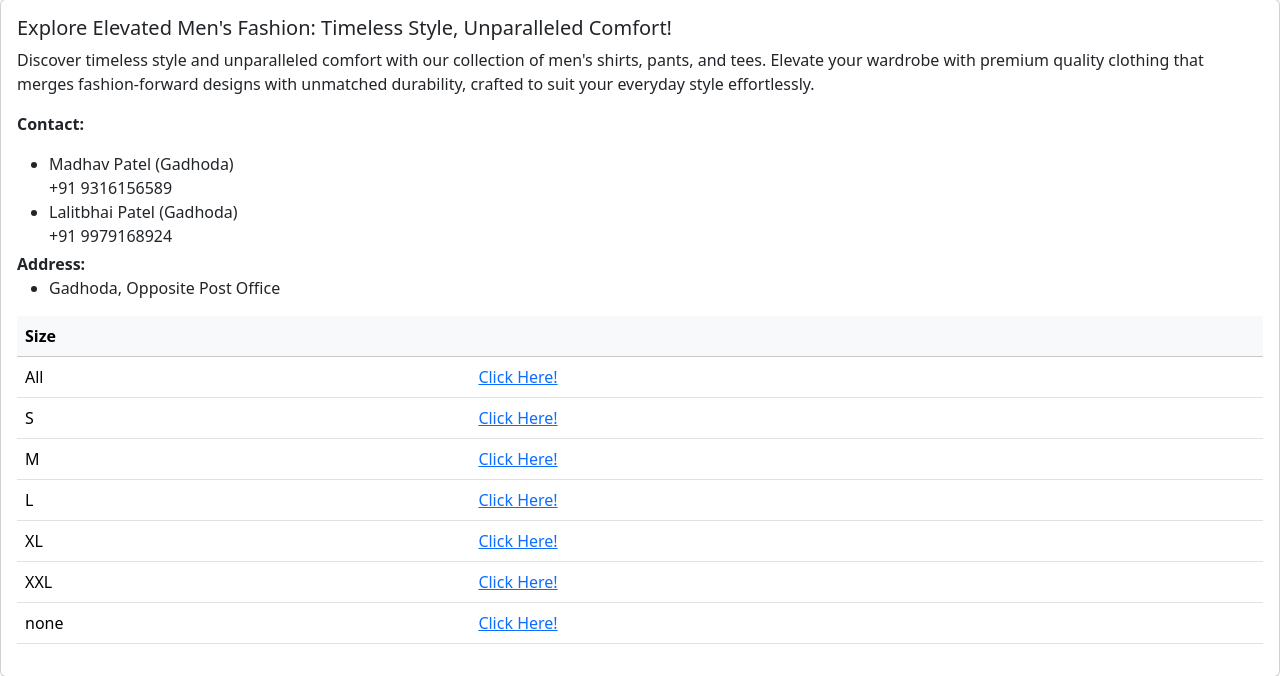
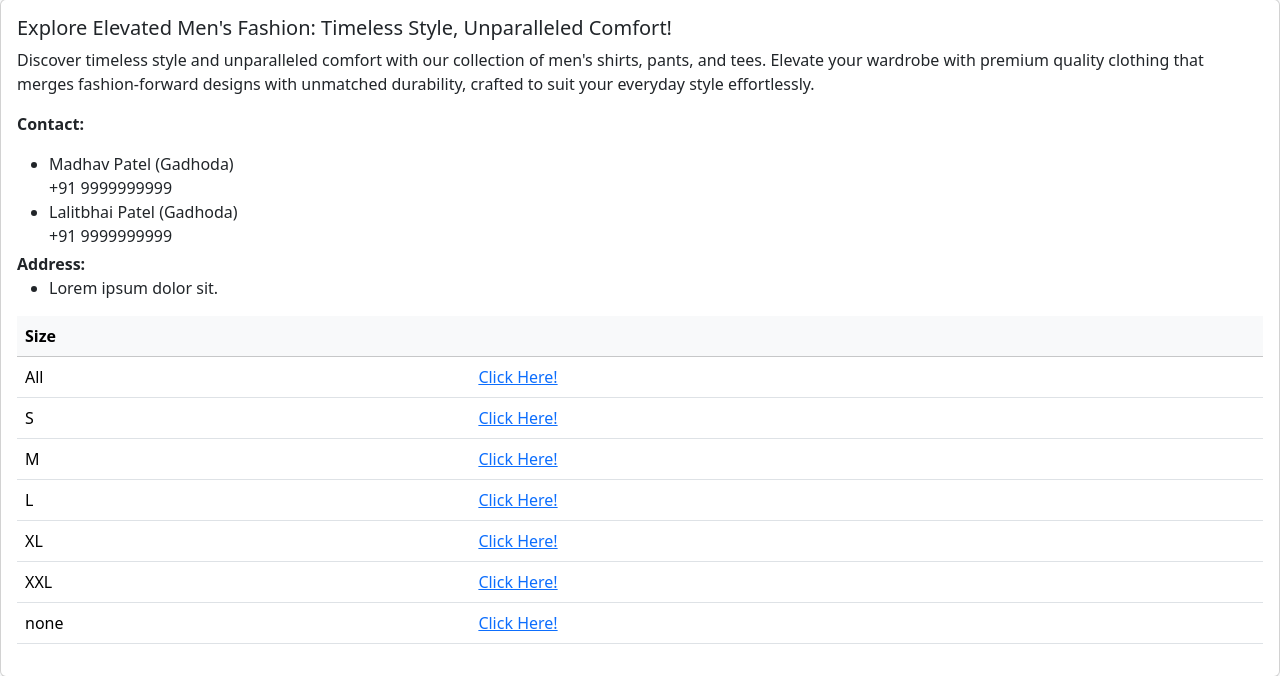
Before and after one commit to nayan00112/MadhavSelection, a Django app: page / in a window 1280 px wide. Shown: the part 895-1571 px from the top of the page. Run offline with Django 3.2, Linux system fonts and the light colour scheme; data that the repository does not hold is empty.

Commit message:
text update

```diff
--- a/MadhavSelection/Templates/display/home.html
+++ b/MadhavSelection/Templates/display/home.html
@@ -81,16 +81,16 @@
           <b>Contact:</b>
         <ul class="my-1">
           <li>Madhav Patel (Gadhoda)<br>
-            +91 9316156589</li>
+            +91 9999999999</li>
 
             <li>Lalitbhai Patel (Gadhoda)<br>
-              +91 9979168924</li>
+              +91 9999999999</li>
         </ul>
 
         <b>Address:</b>
 
         <ul>
-          <li>Gadhoda, Opposite Post Office</li>
+          <li>Lorem ipsum dolor sit.</li>
         </ul>
         </p>
 
```
